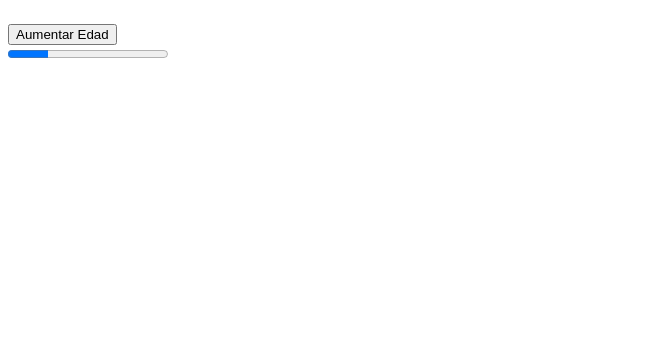
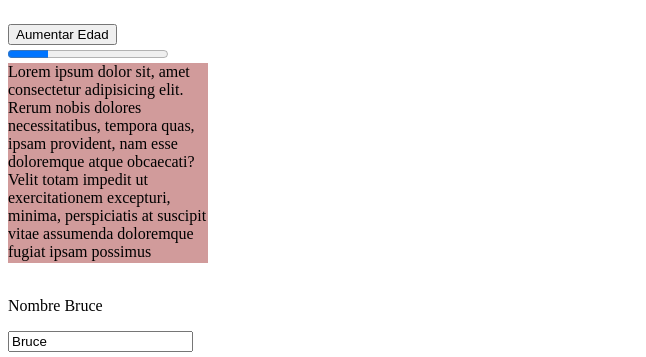
Before and after one commit to andmar001/platzi-store, an Angular app: page / in a window 1280 px wide. Shown: the part 867-1224 px from the top of the page, without its empty margins (0-646 px from the left). Before the commit the page ends 938 px from the top, so only its background shows below. Built offline with nearby package versions, Linux system fonts and the light colour scheme.

Commit message:
Eventos Nativos typescript

```diff
--- a/src/app/app.component.css
+++ b/src/app/app.component.css
@@ -0,0 +1,7 @@
+.box{
+  height: 200px;
+  width: 200px;
+  /* see the scroll option  */
+  overflow: auto;
+  background-color: rgb(209, 155, 155);
+}
--- a/src/app/app.component.html
+++ b/src/app/app.component.html
@@ -43,3 +43,11 @@
 <!-- tambien aumenta progress bar por que apunta la edad -->
 <br>
 <progress max="100" [value]="age"></progress>
+<br>
+<div class="box" (scroll)="onScroll($event)">
+  Lorem ipsum dolor sit, amet consectetur adipisicing elit. Rerum nobis dolores necessitatibus, tempora quas, ipsam provident, nam esse doloremque atque obcaecati? Velit totam impedit ut exercitationem excepturi, minima, perspiciatis at suscipit vitae assumenda doloremque fugiat ipsam possimus recusandae pariatur tempora et adipisci sunt provident expedita nesciunt mollitia. Ipsum excepturi recusandae error? Itaque fugiat obcaecati, incidunt consequatur nulla minima error in quibusdam neque placeat vitae ad consequuntur aliquam dolor commodi impedit perferendis nobis voluptatum, iure dolorem sunt fuga vero iste porro. Culpa ea ratione id modi, eveniet ullam! Quasi, voluptatum neque veniam, tenetur expedita placeat assumenda nesciunt nam doloribus asperiores voluptatem.
+</div>
+<br>
+<p>Nombre {{ persona.name }}</p>
+<!-- evento keyup cada que se teclea sobre un input  -->
+<input type="text" [value]="persona.name" (keyup)="changeName($event)">
--- a/src/app/app.component.ts
+++ b/src/app/app.component.ts
@@ -32,4 +32,19 @@ export class AppComponent {
   increaseAge(){
     this.age = this.age + 1
   }
+
+  // event:Event ---- evento nativo
+  //leer el scroll -  metodo scroll
+  onScroll(event:Event){
+    const element = event.target as HTMLElement
+    console.log(element.scrollTop)
+  }
+
+  //leer eventos de un input
+  changeName(event:Event){
+    // HTMLInputElement porque estamos trabajando con elemento - etiqueta input
+    const element = event.target as HTMLInputElement;
+    element.value;
+    this.persona.name = element.value;
+  }
 }
```
